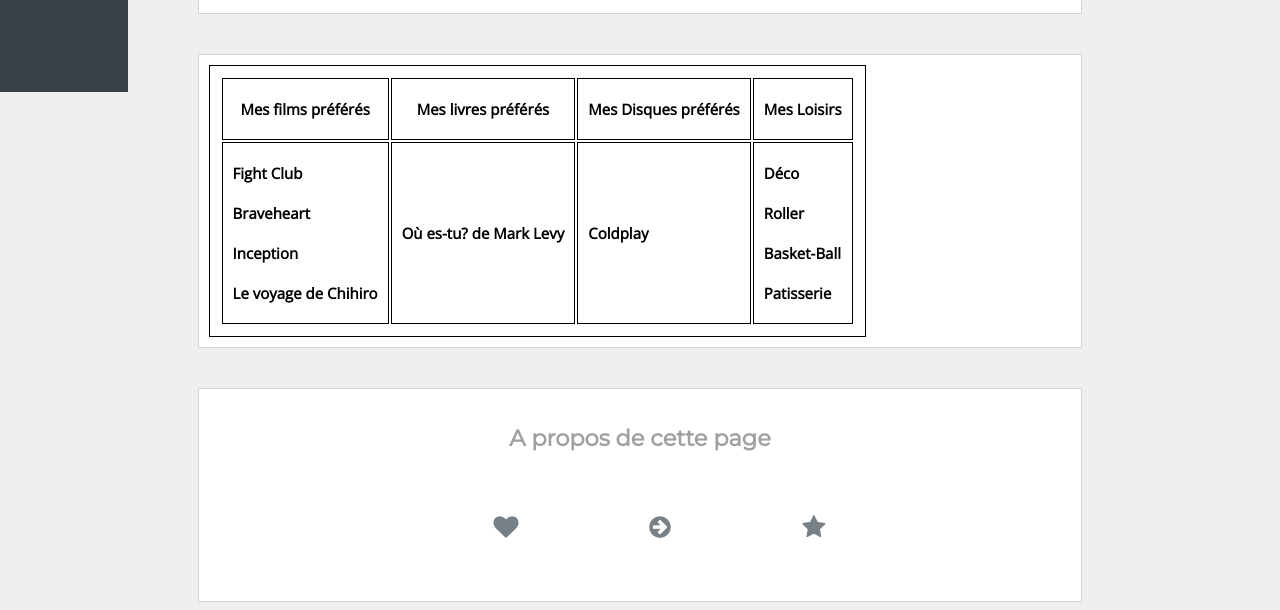
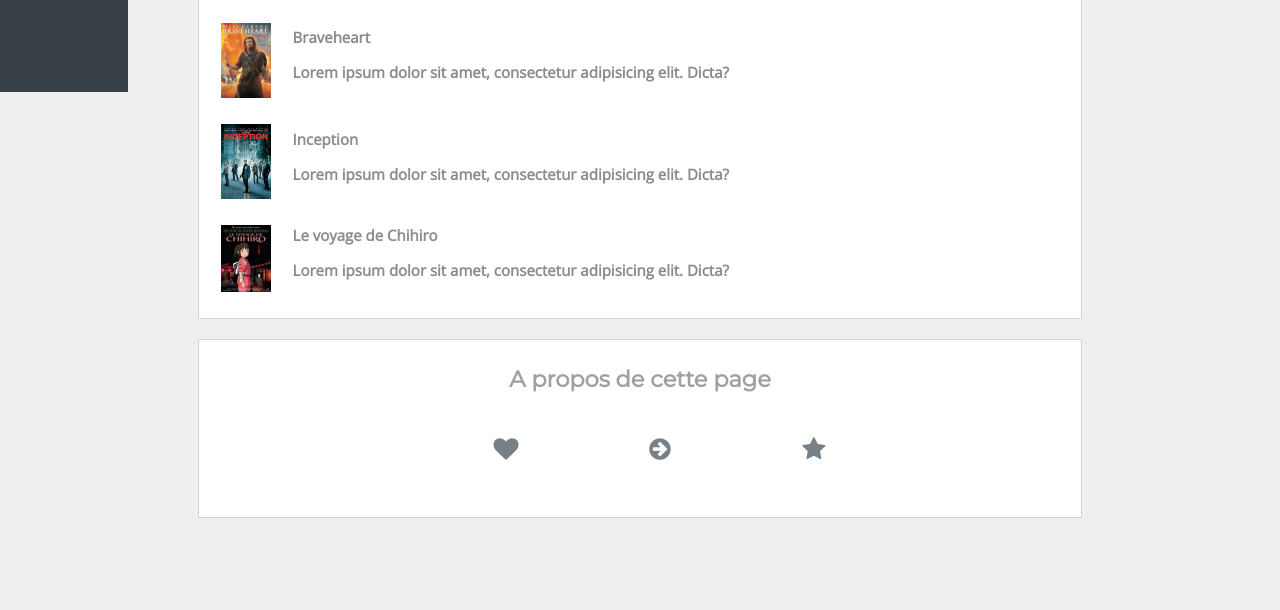
Before and after one commit to hafidaEL/HTMLbasic, a plain HTML site: page index.html in a window 1280 px wide. Shown: the part 708-1318 px from the top of the page. After the commit the page ends 1234 px from the top, so only its background shows below. Drawn offline with nearby package versions, Linux system fonts and the light colour scheme.

Commit message:
challenge 5 terminé

```diff
--- a/index.html
+++ b/index.html
@@ -18,7 +18,7 @@
 		</ul>
 	</div>
 	<div class="card-white">
-		<img class="img-circle img-center" src="lotus.jpg" alt="hafida">
+		<img id="lotus" class="img-circle img-center" src="lotus.jpg" alt="hafida">
 		<h1 class="text-center">Hafida ELISSAOUI</h1>
 		<h2 class="text-center">Apprenante simplonnienne</h2>
 		<p class="text-center">Après 6 ans d'expérience en AS/400 Cobol, je suis en réorientation dans le développement Web</p>
@@ -35,24 +35,30 @@
 	</div>
 	<br>
 	<div class="card-white">
-		<Table>
-			<thead>
-				<tr>
-					<th>Mes films préférés</th>
-					<th>Mes livres préférés</th>
-					<th>Mes Disques préférés</th>
-					<th>Mes Loisirs</th>
-				</tr>
-			</thead>
+		<table>
 			<tbody>
 				<tr>
-					<td>Fight Club <br> Braveheart <br> Inception <br> Le voyage de Chihiro</td>
-					<td>Où es-tu? de Mark Levy</td>
-					<td>Coldplay</td>
-					<td>Déco <br> Roller <br> Basket-Ball <br> Patisserie</td>
+					<td><img class="img-size" src="fightclub.jpg" /></td>
+					<td class="title-bold">Fight Club<p/>
+					Lorem ipsum dolor sit amet, consectetur adipisicing elit. Dicta?</td>
+				</tr>
+				<tr>
+					<td><img class="img-size" src="brave.jpg" /></td>
+					<td class="title-bold">Braveheart<p/>
+					Lorem ipsum dolor sit amet, consectetur adipisicing elit. Dicta?</td>
+				</tr>
+				<tr>
+					<td><img class="img-size" src="inception.jpg" /></td>
+					<td class="title-bold">Inception<p/>
+					Lorem ipsum dolor sit amet, consectetur adipisicing elit. Dicta?</td>
+				</tr>
+				<tr>
+					<td><img class="img-size" src="chihiro.jpg" /></td>
+					<td class="title-bold">Le voyage de Chihiro<p/>
+					Lorem ipsum dolor sit amet, consectetur adipisicing elit. Dicta?</td>
 				</tr>
 			</tbody>
-		</Table>
+		</table>
 	</div>
 	<br>
 	<div class="card-white">
--- a/style.css
+++ b/style.css
@@ -3,8 +3,9 @@
 	font-family: 'Open Sans', sans-serif;
 	color: black;
 	font-size: 15px;
-	line-height: 40px;
-	font-weight: bold;
+	line-height: 20px;
+	/*font-weight: bold;*/
+
 }
 
 h1, h2, h3 {
@@ -29,13 +30,16 @@
 }
 
 
-img {
+#lotus {
 	height: 200px;
 }
 
+.img-size {
+	width: 50px;
+}
 
-table, td, th {
-	border : solid 1px black;
+td, th {
+	/*border : solid 1px black;*/
 	padding: 10px;
 }
 
@@ -98,6 +102,11 @@
 	color: white;
 }
 
+.title-bold{
+	font-weight: bold;
+	color: rgb(140, 140, 140);
+}
+
 .myButton {
 	-moz-box-shadow:inset 0px 39px 0px -24px #e67a73;
 	-webkit-box-shadow:inset 0px 39px 0px -24px #e67a73;
```
Also changed, not shown: brave.jpg (added), chihiro.jpg (added), fightclub.jpg (added), inception.jpg (added).
